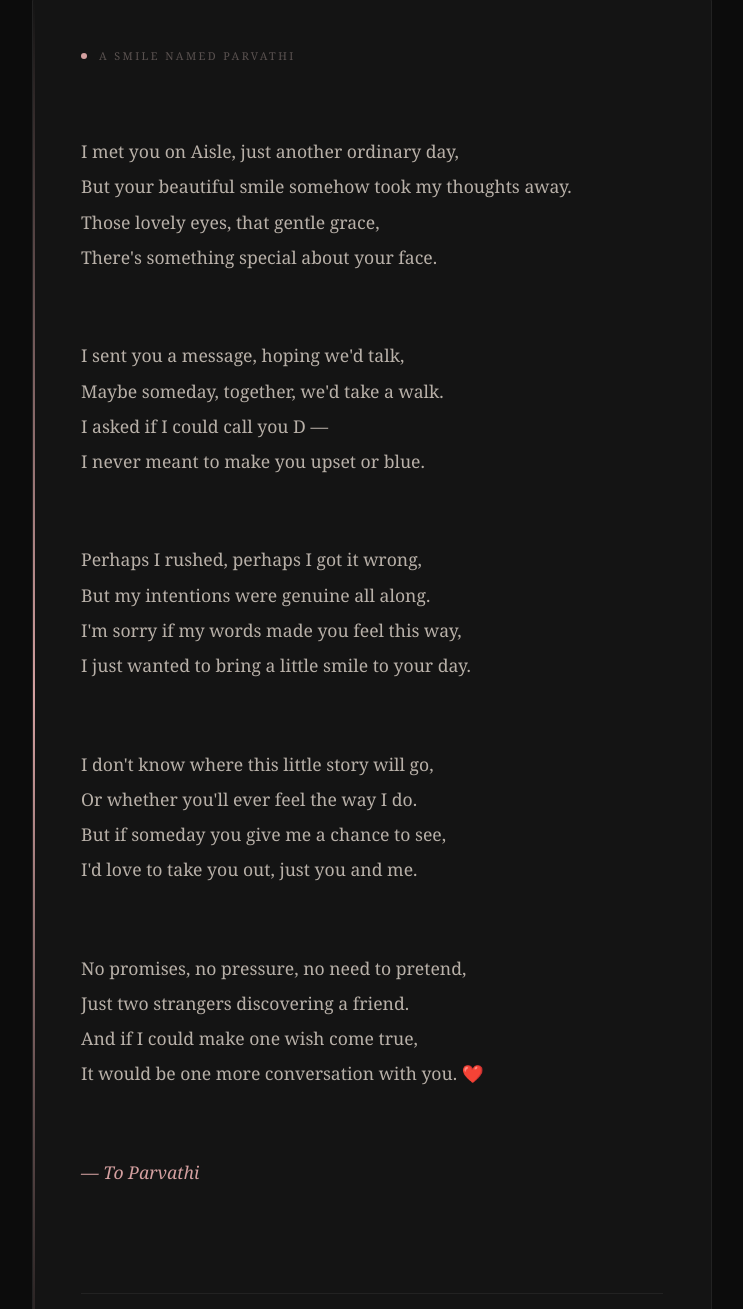
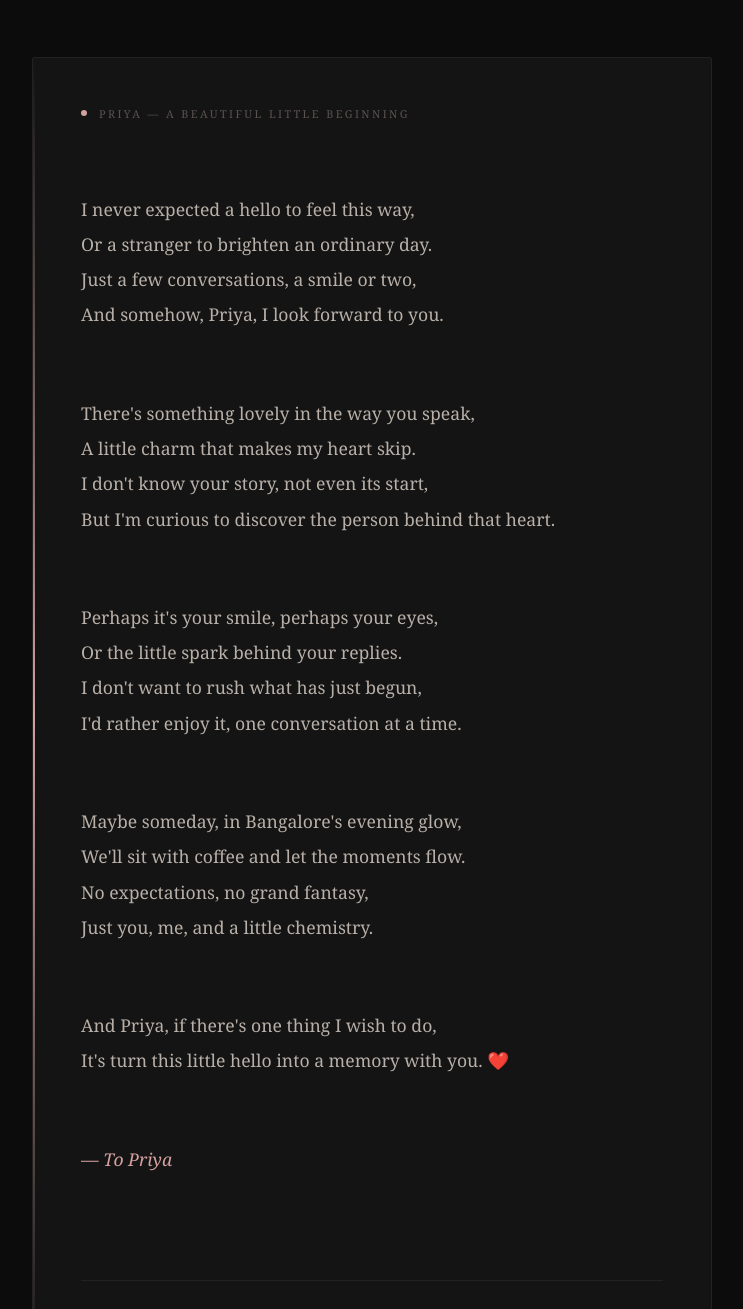
Before and after one commit to noone17/new, a plain HTML site: page index.html in a window 1280 px wide. Shown: the part 1491-2800 px from the top of the page, without its empty margins (268-1011 px from the left). Drawn offline with Linux system fonts and the light colour scheme.

Commit message:
Add files via upload

```diff
--- a/index.html
+++ b/index.html
@@ -4,7 +4,7 @@
 <meta charset="UTF-8"/>
 <meta name="viewport" content="width=device-width,initial-scale=1"/>
 <meta name="theme-color" content="#0c0c0c"/>
-<title>For Parvathi ✦</title>
+<title>For Priya ✦</title>
 <style>
 /* ── Reset & Base ─────────────────────── */
 *,*::before,*::after{box-sizing:border-box;margin:0;padding:0}
@@ -336,13 +336,13 @@ footer{
 <section id="s-intro">
   <p class="intro-eyebrow reveal" style="animation-delay:.1s">Something I wanted to say</p>
   <h1 class="intro-name">
-    Parvathi
-    <span>a smile named you</span>
+    Priya
+    <span>a beautiful little beginning</span>
   </h1>
   <div class="intro-line"></div>
   <p class="intro-sub">
-    I found you on Aisle. I sent a message. I got it wrong somewhere.<br/>
-    But I wanted you to read this.
+    I never expected a hello to feel this way.<br/>
+    But here we are. I wanted you to read this.
   </p>
   <button class="intro-cta" onclick="document.getElementById('s-poem').scrollIntoView({behavior:'smooth'})">
     Read it
@@ -359,9 +359,9 @@ footer{
   <div class="wrap">
     <p class="moment-label reveal">The beginning</p>
     <p class="moment-quote reveal">
-      I met you on Aisle, just another ordinary day —<br/>
-      but your beautiful smile<br/>
-      <em>somehow took my thoughts away.</em>
+      I never expected a hello to feel this way,<br/>
+      or a stranger to brighten an ordinary day —<br/>
+      <em>and somehow, Priya, I look forward to you.</em>
     </p>
   </div>
 </section>
@@ -374,30 +374,28 @@ footer{
     <div class="poem-wrapper reveal">
       <div class="poem-header">
         <div class="poem-dot"></div>
-        <span class="poem-title">A Smile Named Parvathi</span>
+        <span class="poem-title">Priya — A Beautiful Little Beginning</span>
       </div>
       <div class="poem-body" id="poemBody">
-<span class="verse">I met you on Aisle, just another ordinary day,
-But your beautiful smile somehow took my thoughts away.
-Those lovely eyes, that gentle grace,
-There's something special about your face.</span>
-<span class="verse">I sent you a message, hoping we'd talk,
-Maybe someday, together, we'd take a walk.
-I asked if I could call you D —
-I never meant to make you upset or blue.</span>
-<span class="verse">Perhaps I rushed, perhaps I got it wrong,
-But my intentions were genuine all along.
-I'm sorry if my words made you feel this way,
-I just wanted to bring a little smile to your day.</span>
-<span class="verse">I don't know where this little story will go,
-Or whether you'll ever feel the way I do.
-But if someday you give me a chance to see,
-I'd love to take you out, just you and me.</span>
-<span class="verse">No promises, no pressure, no need to pretend,
-Just two strangers discovering a friend.
-And if I could make one wish come true,
-It would be one more conversation with you. ❤️</span>
-<span class="verse"><strong>— To Parvathi</strong></span>
+<span class="verse">I never expected a hello to feel this way,
+Or a stranger to brighten an ordinary day.
+Just a few conversations, a smile or two,
+And somehow, Priya, I look forward to you.</span>
+<span class="verse">There's something lovely in the way you speak,
+A little charm that makes my heart skip.
+I don't know your story, not even its start,
+But I'm curious to discover the person behind that heart.</span>
+<span class="verse">Perhaps it's your smile, perhaps your eyes,
+Or the little spark behind your replies.
+I don't want to rush what has just begun,
+I'd rather enjoy it, one conversation at a time.</span>
+<span class="verse">Maybe someday, in Bangalore's evening glow,
+We'll sit with coffee and let the moments flow.
+No expectations, no grand fantasy,
+Just you, me, and a little chemistry.</span>
+<span class="verse">And Priya, if there's one thing I wish to do,
+It's turn this little hello into a memory with you. ❤️</span>
+<span class="verse"><strong>— To Priya</strong></span>
       </div>
       <div class="poem-sign">With admiration and a hopeful heart</div>
     </div>
@@ -413,8 +411,8 @@ It would be one more conversation with you. ❤️</span>
   <div class="wrap">
     <div class="ask-inner reveal">
       <p class="ask-eyebrow">One question</p>
-      <h2 class="ask-title">Would you like to meet?</h2>
-      <p class="ask-sub">Parvathi, I'd really like to spend some time with you. No pressure — your choice entirely. ❤️</p>
+      <h2 class="ask-title">Priya, can I take you on a date sometime? 😊</h2>
+      <p class="ask-sub">I'd love to meet you in person, spend some quality time together, and get to know you better. ❤️</p>
       <div class="ask-btns">
         <button class="btn-yes" id="yes">Yes, let's go ❤️</button>
         <button class="btn-maybe" id="think">Let me think 😊</button>
@@ -426,7 +424,7 @@ It would be one more conversation with you. ❤️</span>
 
 </div><!-- .page -->
 
-<footer>made with quiet sincerity · for Parvathi · ♥</footer>
+<footer>made with quiet sincerity · for Priya · ♥</footer>
 
 <script>
 // ── Particles ──────────────────────────────────────────
```
